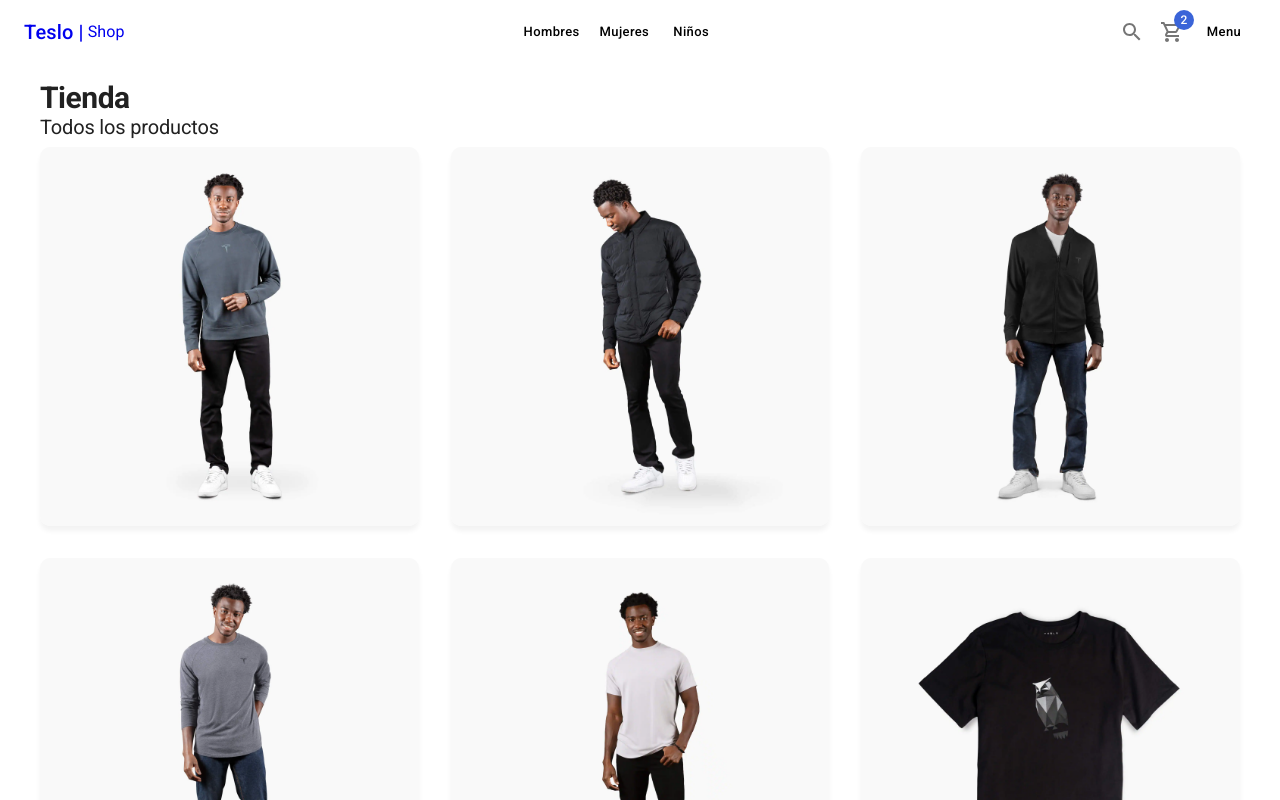
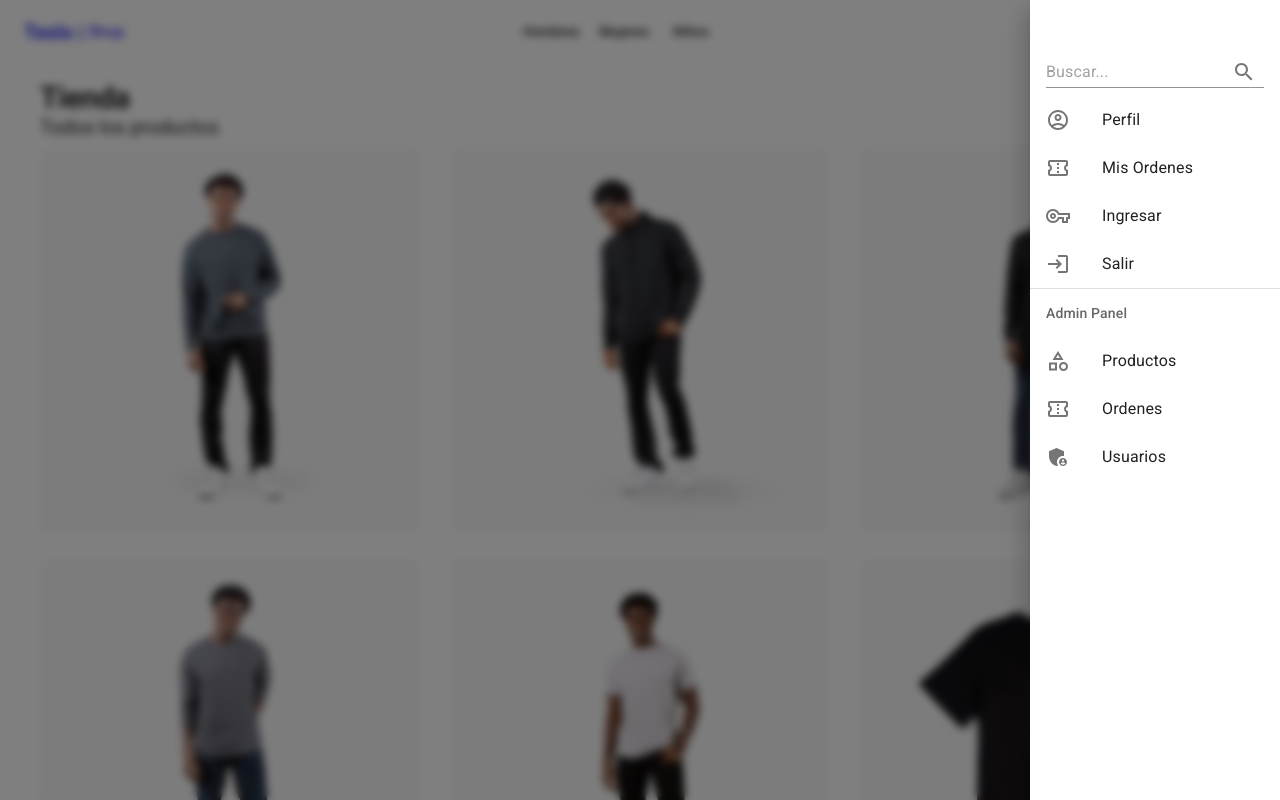
Before and after one commit to sergio1599/teslo-shop, a Next.js app: page / in a window 1280 px wide. Shown: the top 800 px of the page. Built offline with nearby package versions, Linux system fonts and the light colour scheme.

Commit message:
create SideBar

```diff
--- a/components/layouts/ShopLayout.tsx
+++ b/components/layouts/ShopLayout.tsx
@@ -1,6 +1,6 @@
 import Head from 'next/head';
 import { FC } from 'react';
-import { NavBar } from '../ui';
+import { NavBar, SideMenu } from '../ui';
 
 interface Props {
   title: string;
@@ -19,15 +19,15 @@ export const ShopLayout: FC<Props> = ({
     <>
       <Head>
         <title>{title}</title>
-        <meta name="description" content={pageDescription} />
-        <meta name="og:title" content={title} />
-        <meta name="og:desciption" content={pageDescription} />
-        {imageFullUrl && <meta name="og:image" content={imageFullUrl} />}
+        <meta name='description' content={pageDescription} />
+        <meta name='og:title' content={title} />
+        <meta name='og:desciption' content={pageDescription} />
+        {imageFullUrl && <meta name='og:image' content={imageFullUrl} />}
       </Head>
       <nav>
         <NavBar />
       </nav>
-      {/* SideBar */}
+      <SideMenu />
       <main
         style={{
           margin: '80px auto',
--- /dev/null
+++ b/components/ui/SideMenu.tsx
@@ -0,0 +1,126 @@
+import {
+  Box,
+  Divider,
+  Drawer,
+  IconButton,
+  Input,
+  InputAdornment,
+  List,
+  ListItem,
+  ListItemIcon,
+  ListItemText,
+  ListSubheader,
+} from '@mui/material';
+import {
+  AccountCircleOutlined,
+  AdminPanelSettings,
+  CategoryOutlined,
+  ConfirmationNumberOutlined,
+  EscalatorWarningOutlined,
+  FemaleOutlined,
+  LoginOutlined,
+  MaleOutlined,
+  SearchOutlined,
+  VpnKeyOutlined,
+} from '@mui/icons-material';
+
+export const SideMenu = () => {
+  return (
+    <Drawer
+      open={true}
+      anchor='right'
+      sx={{ backdropFilter: 'blur(4px)', transition: 'all 0.5s ease-out' }}
+    >
+      <Box sx={{ width: 250, paddingTop: 5 }}>
+        <List>
+          <ListItem>
+            <Input
+              type='text'
+              placeholder='Buscar...'
+              endAdornment={
+                <InputAdornment position='end'>
+                  <IconButton aria-label='toggle password visibility'>
+                    <SearchOutlined />
+                  </IconButton>
+                </InputAdornment>
+              }
+            />
+          </ListItem>
+
+          <ListItem button>
+            <ListItemIcon>
+              <AccountCircleOutlined />
+            </ListItemIcon>
+            <ListItemText primary={'Perfil'} />
+          </ListItem>
+
+          <ListItem button>
+            <ListItemIcon>
+              <ConfirmationNumberOutlined />
+            </ListItemIcon>
+            <ListItemText primary={'Mis Ordenes'} />
+          </ListItem>
+
+          <ListItem button sx={{ display: { xs: '', sm: 'none' } }}>
+            <ListItemIcon>
+              <MaleOutlined />
+            </ListItemIcon>
+            <ListItemText primary={'Hombres'} />
+          </ListItem>
+
+          <ListItem button sx={{ display: { xs: '', sm: 'none' } }}>
+            <ListItemIcon>
+              <FemaleOutlined />
+            </ListItemIcon>
+            <ListItemText primary={'Mujeres'} />
+          </ListItem>
+
+          <ListItem button sx={{ display: { xs: '', sm: 'none' } }}>
+            <ListItemIcon>
+              <EscalatorWarningOutlined />
+            </ListItemIcon>
+            <ListItemText primary={'Niños'} />
+          </ListItem>
+
+          <ListItem button>
+            <ListItemIcon>
+              <VpnKeyOutlined />
+            </ListItemIcon>
+            <ListItemText primary={'Ingresar'} />
+          </ListItem>
+
+          <ListItem button>
+            <ListItemIcon>
+              <LoginOutlined />
+            </ListItemIcon>
+            <ListItemText primary={'Salir'} />
+          </ListItem>
+
+          {/* Admin */}
+          <Divider />
+          <ListSubheader>Admin Panel</ListSubheader>
+
+          <ListItem button>
+            <ListItemIcon>
+              <CategoryOutlined />
+            </ListItemIcon>
+            <ListItemText primary={'Productos'} />
+          </ListItem>
+          <ListItem button>
+            <ListItemIcon>
+              <ConfirmationNumberOutlined />
+            </ListItemIcon>
+            <ListItemText primary={'Ordenes'} />
+          </ListItem>
+
+          <ListItem button>
+            <ListItemIcon>
+              <AdminPanelSettings />
+            </ListItemIcon>
+            <ListItemText primary={'Usuarios'} />
+          </ListItem>
+        </List>
+      </Box>
+    </Drawer>
+  );
+};
--- a/components/ui/index.ts
+++ b/components/ui/index.ts
@@ -1 +1,2 @@
 export * from './NavBar'
+export * from './SideMenu'
--- a/pages/index.tsx
+++ b/pages/index.tsx
@@ -15,10 +15,10 @@ const Home: NextPage = () => {
       title={'TesloShop - Home'}
       pageDescription={'Encuentra los mejores productos aquí'}
     >
-      <Typography variant="h1" component="h1">
+      <Typography variant='h1' component='h1'>
         Tienda
       </Typography>
-      <Typography variant="h2" sx={{ mb: 1 }}>
+      <Typography variant='h2' sx={{ mb: 1 }}>
         Todos los productos
       </Typography>
       <Grid container spacing={4}>
@@ -27,7 +27,7 @@ const Home: NextPage = () => {
             <Card>
               <CardActionArea>
                 <CardMedia
-                  component="img"
+                  component='img'
                   image={`products/${product.images[0]}`}
                   alt={product.title}
                 />
```
Also changed, not shown: components/ui/NavBar.tsx (+8 -8 lines), pages/404.tsx (+5 -5 lines).
